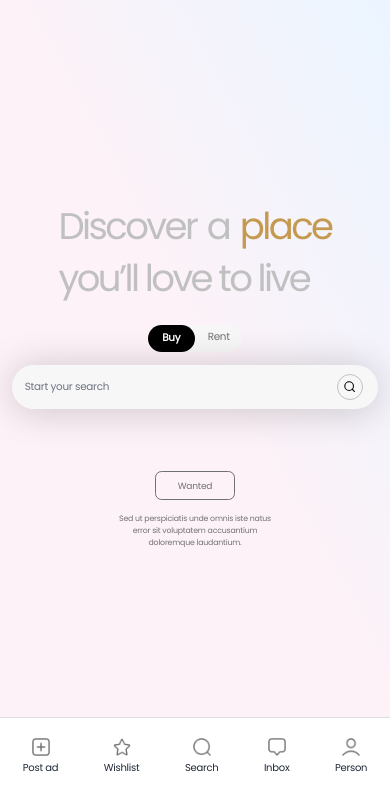
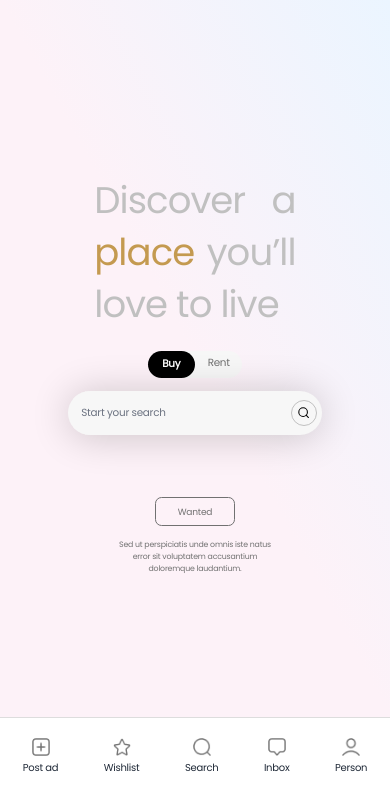
Before and after one commit to MuhammadKhan3/Airnub, a React (Create React App) app: page / in a window 390 px wide. Shown: the top 810 px of the page. Built offline with nearby package versions, Linux system fonts and the light colour scheme; what tailwind-gradient-mask-image would draw is missing.

Commit message:
fix issues

```diff
--- a/src/components/homeFilter.jsx
+++ b/src/components/homeFilter.jsx
@@ -57,8 +57,8 @@ const HomeFilter = ({filterClick,setfilterClick}) => {
       </div>
     }
     </div>
-    <div className='bg-[#F7F7F7] rounded-[74px] overflow-hidden h-[67px]  hidden  w-[100%]  px-2 mb:flex mb:flex-row mb:items-center ' style={{boxShadow: '0px 3px 60px rgba(0, 0, 0, 0.2)'}}>
-       <input type='text' placeholder='Start your search' className='bg-[#F7F7F7]  border-none outline-none ring-0 w-[90%] focus:ring-0 h-full text-base'/>
+    <div className='bg-[#F7F7F7] rounded-[74px] overflow-hidden h-[67px] mx-auto  hidden  w-[390px]  px-2 mb:flex mb:flex-row mb:items-center ' style={{boxShadow: '0px 3px 60px rgba(0, 0, 0, 0.2)'}}>
+       <input type='text' placeholder='Start your search' className='bg-[#F7F7F7]  border-none w-[90%] outline-none ring-0  focus:ring-0 h-full text-base'/>
        <FiSearch size={20} className=" border-[1px]  cursor-pointer border-[#C0C0C0]  p-2 w-[39px] h-[39px] rounded-full"/>
     </div>
   </section>
--- a/src/pages/home/homeContent.jsx
+++ b/src/pages/home/homeContent.jsx
@@ -14,7 +14,7 @@ const HomeContent = () => {
   return (
     <section className=' xl:bg-gradient-to-tr 2xl:bg-gradient-to-tr 3xl:bg-gradient-to-tr  bg-gradient-to-tr  from-pink-50 via-pink-50   to-blue-50 mix-blend-multiply       flex flex-col items-center justify-center      text-black  h-fit  mb:h-full w-full zoom absolute top-[110px]  mb:relative mb:top-0 bg-blend-multiply' onClick={(e)=>{ console.log('bublin'); setfilterClick('')}} >
        <div className='h-fit   mt-28 mb:mt-[3rem] text-center '>
-         <h1 className='text-bigHeading h-fit w-[50.5%] mx-auto    text-justify mb:w-[70%]  text-black  mb:text-[#C0C0C0]  font-light mb:text-responsive-heading'>
+         <h1 className='text-bigHeading h-fit w-[50.5%] mx-auto    text-justify mb:w-[310px] sm:w-[310px]  text-black  mb:text-[#C0C0C0]  font-light mb:text-responsive-heading'>
            Discover a <span className='text-primaryWeb'>place</span> you’ll love to live
          </h1>
        </div>
@@ -27,13 +27,13 @@ const HomeContent = () => {
           <HomeFilter filterClick={filterClick} setfilterClick={setfilterClick} />
        </div>
 
-       <div className='mx-auto rounded-xl mt-48 mb:mt-24 flex flex-row items-center  gap-10 w-[30vw] mb:flex-col mb:gap-5'>
+       <div className='mx-auto rounded-xl mt-48 mb:mt-24 flex flex-row items-center  gap-10 w-auto  mb:flex-col mb:gap-5'>
           <div>
             <a style={{boxShadow:' 0px 3px 18px rgba(0, 0, 0, 0.2)'}} className='px-[34px] rounded-full text-white py-[12px] bg-primaryWeb mb:hidden cursor-pointer'>Wanted</a>
             <a  className='px-[34px]  py-[12px] border-[1px] border-[#717171] hidden mb:inline-block text-base2 text-[#717171] rounded-[10px] hover:text-primaryWeb hover:border-primaryWeb'>Wanted</a>
           </div>
-          <div className='w-96 mb:w-64'>
-                <p className='text-base2 text-[#717171] mb:text-small  text-left mb:text-center '>
+          <div className='w-[500px] mb:w-[260px]'>
+                <p className='text-base2 text-[#717171] mb:text-small w-full  text-left mb:text-center '>
                    Sed ut perspiciatis unde omnis iste natus error sit voluptatem accusantium doloremque laudantium.
                 </p>
           </div>
--- a/tailwind.config.js
+++ b/tailwind.config.js
@@ -108,7 +108,6 @@ module.exports = {
           fontSize: '57px',
           fontWeight: '275',
           lineHeight: '5rem',
-          letterSpacing: '-4px',
           textAlign: 'left',
 
           // fontFamily: 'Poppins',
```
